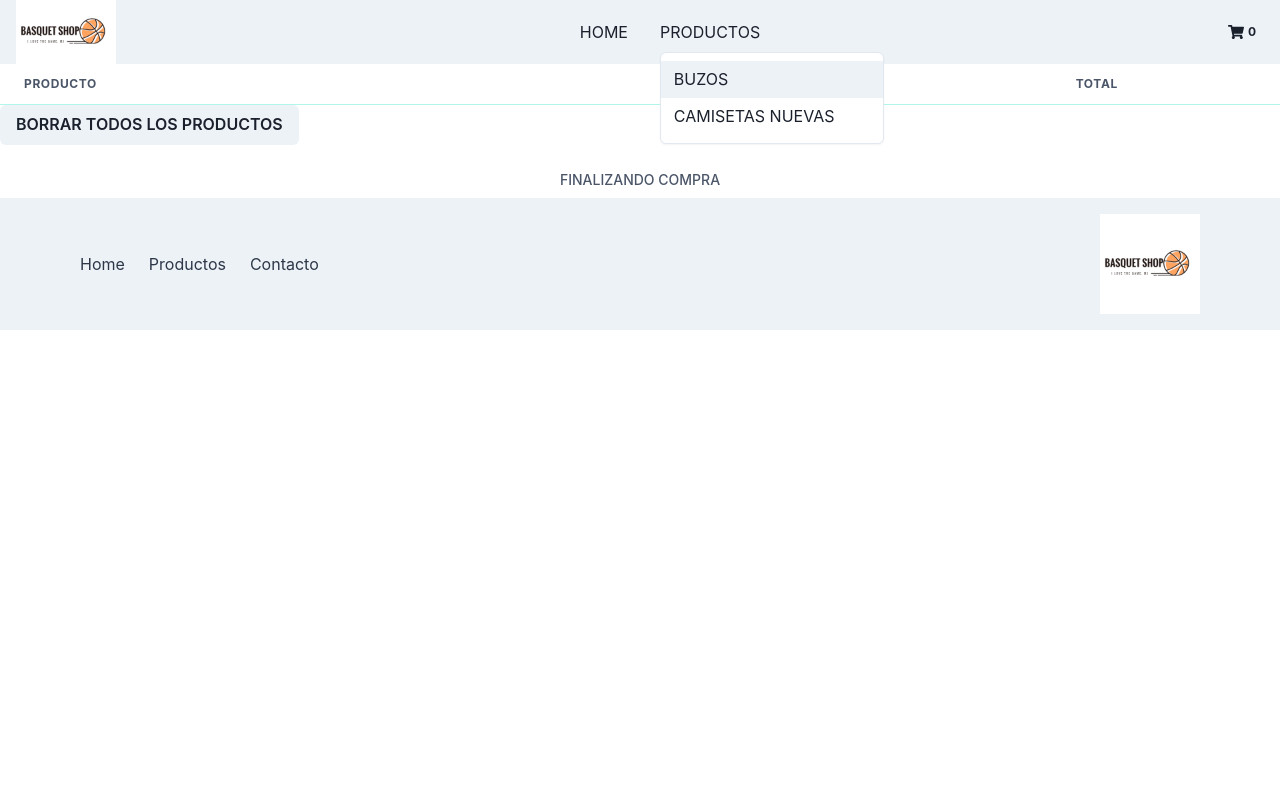
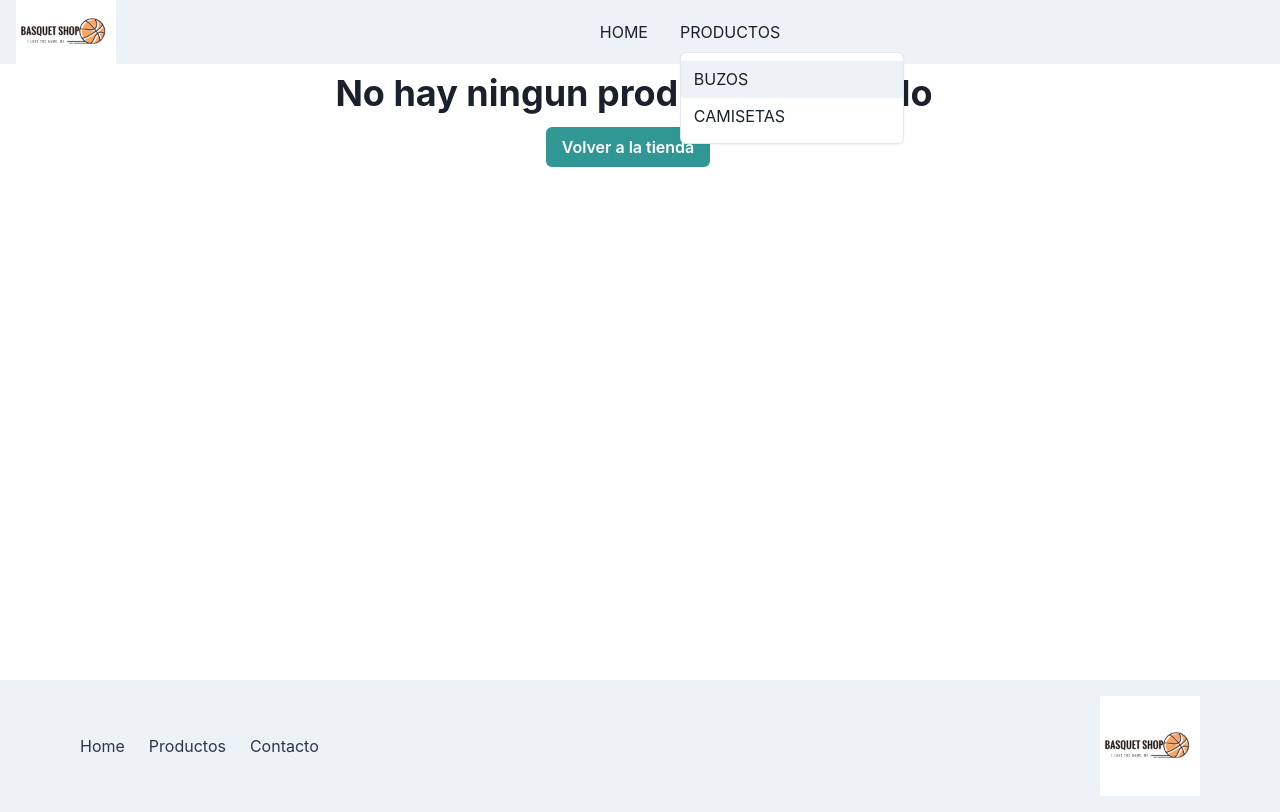
Before and after one commit to joaquinmoreno96/coder-rj-joaquin, a React (Create React App) app: page /cart in a window 1280 px wide. Both pictures are taken after a click on the button "PRODUCTOS". Built offline with nearby package versions, Linux system fonts and the light colour scheme.

Commit message:
Tenth commit

```diff
--- a/package.json
+++ b/package.json
@@ -10,6 +10,7 @@
     "@testing-library/jest-dom": "^5.16.1",
     "@testing-library/react": "^12.1.2",
     "@testing-library/user-event": "^13.5.0",
+    "firebase": "^8.8.0",
     "framer-motion": "^5.5.5",
     "react": "^17.0.2",
     "react-dom": "^17.0.2",
--- a/src/componentes/Cart/Cart.js
+++ b/src/componentes/Cart/Cart.js
@@ -1,40 +1,67 @@
 import React, { useContext } from "react";
 import { cartContext } from "../context/CartProvider";
-import { Table, Thead, Tbody, Tfoot, Tr, Th, Td, TableCaption, Button } from "@chakra-ui/react";
+import { Table, Thead, Tbody, Tfoot, Tr, Th, Td, TableCaption, Button, Box, Heading } from "@chakra-ui/react";
+import { Link } from "react-router-dom";
 
 export default function Cart() {
-    const { cart, deleteItem, clearCart } = useContext(cartContext);
-    console.log(cart);
+    const { cart, deleteItem, clearCart, valorTotal } = useContext(cartContext);
+
     return (
-        <div>
-            <Table variant="striped" colorScheme="teal">
+        <Box minH="76vh">
+            {cart.length ? (
+                <Table size="lg" variant="striped" colorScheme="teal">
                     <TableCaption>FINALIZANDO COMPRA</TableCaption>
                     <Thead>
                         <Tr>
                             <Th>PRODUCTO</Th>
                             <Th>CANTIDAD</Th>
                             <Th>TOTAL </Th>
+                            <Th>ACCION </Th>
                         </Tr>
                     </Thead>
                     <Tbody>
                         {cart.map((e) => {
-                        console.log(e);
                             return (
                                 <Tr>
                                     <Td>{e.item.title}</Td>
                                     <Td>{e.cantidad}</Td>
                                     <Td>${parseInt(e.cantidad * e.item.price)}</Td>
-                                <Td onClick={() => deleteItem(e.item.id)}>ELIMINAR PRODUCTO</Td>
+                                    <Td>
+                                        <Button colorScheme="red" onClick={() => deleteItem(e.item.id)}>
+                                            ELIMINAR PRODUCTO
+                                        </Button>
+                                    </Td>
                                 </Tr>
                             );
                         })}
                     </Tbody>
                     <Tfoot>
                         <Tr>
-                        <Button onClick={clearCart}>BORRAR TODOS LOS PRODUCTOS</Button>
+                            <Td>
+                                <Button colorScheme="red" onClick={clearCart} mr={3} mt={2}>
+                                    BORRAR TODOS LOS PRODUCTOS
+                                </Button>
+                            </Td>
+                            <Td isNumeric>TOTAL:</Td>
+                            <Td>${valorTotal()}</Td>
+                            <Td>
+                                <Button colorScheme="teal" onClick={clearCart} mr={3} mt={2}>
+                                    TERMINAR COMPRA
+                                </Button>
+                            </Td>
                         </Tr>
                     </Tfoot>
                 </Table>
-        </div>
+            ) : (
+                <Box textAlign="center" mr={3} mt={2}>
+                    <Heading>No hay ningun producto agregado</Heading>
+                    <Link to="/">
+                        <Button colorScheme="teal" mr={3} mt={2} my={3}>
+                            Volver a la tienda
+                        </Button>
+                    </Link>
+                </Box>
+            )}
+        </Box>
     );
 }
--- a/src/componentes/CartWidget/CartWidget.js
+++ b/src/componentes/CartWidget/CartWidget.js
@@ -1,10 +1,18 @@
 import { FaShoppingCart } from "react-icons/fa";
-import React from "react";
+import React, { useContext } from "react";
 import { Link } from "react-router-dom";
 import { Badge } from "@chakra-ui/react";
+import { cartContext } from "../context/CartProvider";
 
-export default function CartWidget(){
-    return( <>
-    <Link to={`/cart`}><FaShoppingCart/></Link>
-    <Badge>0</Badge></>)
-};
+export default function CartWidget() {
+    const { countCart } = useContext(cartContext);
+
+    return (
+        <>
+            <Link to={`/cart`}>
+                <FaShoppingCart />
+            </Link>
+            <Badge>{countCart()}</Badge>
+        </>
+    );
+}
--- a/src/componentes/Footer/Footer.js
+++ b/src/componentes/Footer/Footer.js
@@ -1,7 +1,7 @@
 import React from "react";
 import logoBrand from "../../assets/img/logo.png";
 import { Link } from "react-router-dom";
-import { Box, Container, Stack, Image, useColorModeValue } from "@chakra-ui/react";
+import { Box, Container, Stack, Image, useColorModeValue, MenuButton, MenuList, MenuItem, Menu } from "@chakra-ui/react";
 
 export default function Footer() {
     return (
@@ -17,8 +17,18 @@ export default function Footer() {
             >
                 <Stack direction={"row"} spacing={6}>
                     <Link to={`/`}>Home</Link>
-                    <Link to={`/category`}>Productos</Link>
-                    <Link  to={`/contact`}>Contacto</Link>
+                    <Menu isLazy>
+                        <MenuButton>Productos</MenuButton>
+                        <MenuList>
+                            <Link to={`/category/buzos`}>
+                                <MenuItem>Buzos</MenuItem>
+                            </Link>
+                            <Link to={`/category/camisetas`}>
+                                <MenuItem>Camisetas</MenuItem>
+                            </Link>
+                        </MenuList>
+                    </Menu>
+                    <Link to={`/contact`}>Contacto</Link>
                 </Stack>
                 <Image src={logoBrand} boxSize={{ base: "100px", md: "flex" }} display={{ base: "none", md: "flex" }} />
             </Container>
--- a/src/componentes/Item/Item.js
+++ b/src/componentes/Item/Item.js
@@ -31,10 +31,7 @@ export default function Item({ prod, onAdd }) {
                     {prod.title}
                 </Box>
 
-                <Box>
-                    ${prod.price}
-                    <Box as="span" color="gray.600" fontSize="sm"></Box>
-                </Box>
+                <Box>${prod.price}</Box>
             </Box>
         </Box>
     );
--- a/src/componentes/ItemDetail/ItemDetail.js
+++ b/src/componentes/ItemDetail/ItemDetail.js
@@ -11,14 +11,12 @@ import {
     Image,
     Flex,
     VStack,
-    Button,
     Heading,
     SimpleGrid,
     StackDivider,
     useColorModeValue,
     List,
     ListItem,
-    Badge,
 } from "@chakra-ui/react";
 
 export default function ItemDetail({ prod, onAdd, added }) {
--- a/src/componentes/ItemList/ItemList.js
+++ b/src/componentes/ItemList/ItemList.js
@@ -1,6 +1,7 @@
 import React from "react";
 import Item from "../Item/Item";
 import { Wrap, Spinner, Box } from "@chakra-ui/react";
+import ItemCount from "../ItemCount/ItemCount";
 
 export default function ItemList({ prod }) {
     return (
--- a/src/componentes/ItemListContainer/ItemListContainer.js
+++ b/src/componentes/ItemListContainer/ItemListContainer.js
@@ -4,11 +4,12 @@ import productos from "../../api/api.json";
 import { useParams } from "react-router-dom";
 import { Spinner, Box } from "@chakra-ui/react";
 
+
 export default function ItemListContainer() {
     const [prod, setProd] = useState([]);
     const [loading, setLoading] = useState(true);
+    const { categoryId } = useParams();
 
-    const { categoryId } = useParams();
 
     useEffect(() => {
         setLoading(true);
@@ -19,7 +20,7 @@ export default function ItemListContainer() {
     }, [categoryId]);
 
     return (
-        <Box minH="79vh">
+        <Box minH="79vh" mt={2}>
             {loading ? (
                 <Box>
                     <Spinner
--- a/src/componentes/NavBar/NavBar.js
+++ b/src/componentes/NavBar/NavBar.js
@@ -1,7 +1,8 @@
 import CartWidget from "../CartWidget/CartWidget";
 import logoBrand from "../../assets/img/logo.png";
-import React from "react";
+import React, { useContext } from "react";
 import { Link } from "react-router-dom";
+import { cartContext } from "../context/CartProvider";
 
 import {
     Image,
@@ -21,7 +22,7 @@ import { HamburgerIcon, CloseIcon } from "@chakra-ui/icons";
 
 export default function NavBar() {
     const { isOpen, onOpen, onClose } = useDisclosure();
-
+    const { countCart } = useContext(cartContext);
     return (
         <>
             <Box bg={useColorModeValue("gray.100", "gray.900")} px={4}>
@@ -52,13 +53,12 @@ export default function NavBar() {
                                     <MenuItem>BUZOS</MenuItem>
                                 </Link>
                                 <Link to={`/category/camisetas`}>
-                                    <MenuItem>CAMISETAS NUEVAS</MenuItem>
+                                    <MenuItem>CAMISETAS</MenuItem>
                                 </Link>
                             </MenuList>
                         </Menu>
                     </HStack>
-
-                    <IconButton size={"md"} icon={<CartWidget />} />
+                    {countCart() ? <IconButton size={"md"} icon={<CartWidget />} /> : <div></div>}
                 </Flex>
 
                 {isOpen ? (
--- a/src/componentes/context/CartProvider.js
+++ b/src/componentes/context/CartProvider.js
@@ -25,6 +25,12 @@ export function CartProvider({ children }) {
     function clearCart() {
         setCart([]);
     }
+    function countCart() {
+        return cart.reduce((a, b) => a + b.cantidad,0 );
+    }
+    function valorTotal(){
+        return cart.reduce((a, b) => a + (b.item.price * b.cantidad), 0)
+    }
 
-    return <cartContext.Provider value={{ cart, addToCart, deleteItem, clearCart }}>{children}</cartContext.Provider>;
+    return <cartContext.Provider value={{ cart, addToCart, deleteItem, clearCart, countCart,valorTotal }}>{children}</cartContext.Provider>;
 }
```
Also changed, not shown: 1 other file (tests, documents, lock files or other folders). Lines whose indentation alone changed are shown as unchanged.
